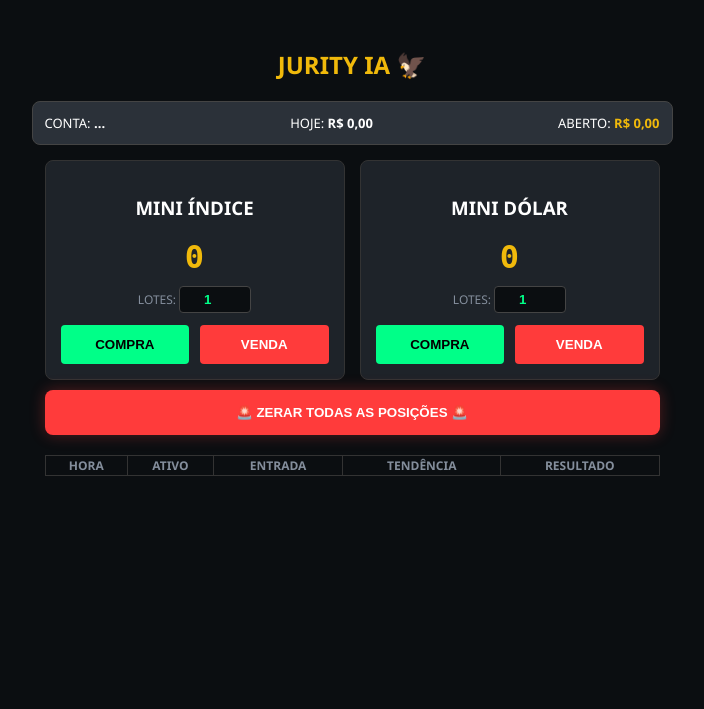
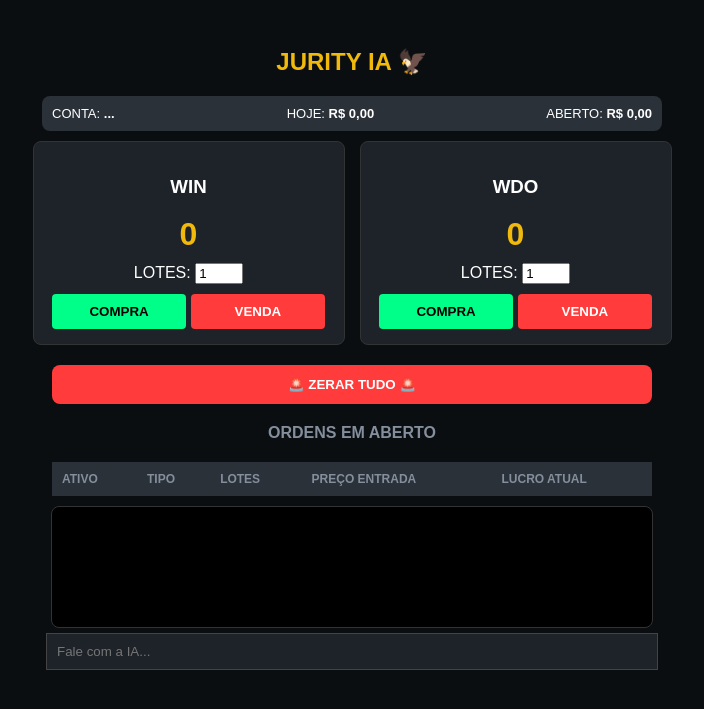
Before and after one commit to eloijurity-creator/DayTraderJurity, a Flask app: page / in a window 1280 px wide. Shown: the top 709 px of the page, without its empty margins (288-992 px from the left). Run offline with Flask 3, Linux system fonts and the light colour scheme; lists and menus that the app fills with data are empty.

Commit message:
Update index.html

```diff
--- a/templates/index.html
+++ b/templates/index.html
@@ -2,16 +2,19 @@
 <html lang="pt-br">
 <head>
     <meta charset="UTF-8">
-    <title>Jurity IA - Trading Dashboard</title>
+    <title>Jurity IA - Trading</title>
     <style>
-        body { background: #0b0e11; color: white; font-family: 'Segoe UI', sans-serif; display: flex; flex-direction: column; align-items: center; padding: 20px; }
-        .card { background: #1e2329; padding: 15px; border-radius: 8px; border: 1px solid #333; text-align: center; width: 290px; }
-        .price { font-size: 32px; color: #f0b90b; font-weight: bold; margin: 10px 0; font-family: monospace; }
-        .btn-buy { background: #00ff88; border: none; padding: 12px; font-weight: bold; cursor: pointer; width: 48%; border-radius: 4px; }
-        .btn-sell { background: #ff3b3b; color: white; border: none; padding: 12px; font-weight: bold; cursor: pointer; width: 48%; border-radius: 4px; }
-        .btn-panic { background: #ff3b3b; color: white; border: none; padding: 15px; font-weight: bold; cursor: pointer; width: 615px; border-radius: 8px; margin-top: 10px; box-shadow: 0 0 15px rgba(255,59,59,0.3); }
-        .status-bar { width: 615px; background: #2b3139; padding: 12px; border-radius: 8px; margin-bottom: 15px; font-size: 13px; display: flex; justify-content: space-between; border: 1px solid #444; }
-        input[type="number"] { background: #0b0e11; border: 1px solid #444; color: #00ff88; padding: 5px; width: 60px; border-radius: 4px; text-align: center; font-weight: bold; }
+        body { background: #0b0e11; color: white; font-family: sans-serif; display: flex; flex-direction: column; align-items: center; padding: 20px; }
+        .card { background: #1e2329; padding: 15px; border-radius: 8px; border: 1px solid #333; text-align: center; width: 280px; }
+        .price { font-size: 32px; color: #f0b90b; font-weight: bold; margin: 10px 0; }
+        .btn-buy { background: #00ff88; border: none; padding: 10px; font-weight: bold; cursor: pointer; width: 48%; border-radius: 4px; }
+        .btn-sell { background: #ff3b3b; color: white; border: none; padding: 10px; font-weight: bold; cursor: pointer; width: 48%; border-radius: 4px; }
+        .status-bar { width: 600px; background: #2b3139; padding: 10px; border-radius: 8px; margin-bottom: 10px; display: flex; justify-content: space-between; font-size: 13px; }
+        table { width: 600px; border-collapse: collapse; margin-top: 15px; font-size: 12px; background: #1e2329; }
+        th { background: #2b3139; color: #848e9c; padding: 10px; text-align: left; }
+        td { padding: 10px; border-bottom: 1px solid #333; }
+        .btn-panic { background: #ff3b3b; color: white; border: none; padding: 12px; width: 600px; margin-top: 10px; font-weight: bold; cursor: pointer; border-radius: 8px; }
+        #chat-win { height: 100px; overflow-y: auto; background: #000; width: 580px; padding: 10px; margin-top: 10px; border-radius: 8px; font-size: 12px; border: 1px solid #333; }
         .gain { color: #00ff88; } .loss { color: #ff3b3b; }
     </style>
 </head>
@@ -19,66 +22,79 @@
     <h2 style="color:#f0b90b">JURITY IA 🦅</h2>
 
     <div class="status-bar">
-        <span>CONTA: <b id="fin-conta" style="color:#fff">...</b></span>
+        <span>CONTA: <b id="fin-conta">...</b></span>
         <span>HOJE: <b id="fin-hoje">R$ 0,00</b></span>
-        <span>ABERTO: <b id="fin-aberto" style="color:#f0b90b">R$ 0,00</b></span>
+        <span>ABERTO: <b id="fin-aberto">R$ 0,00</b></span>
     </div>
 
-    <div style="display:flex; gap:15px; width:615px;">
+    <div style="display:flex; gap:15px; margin-bottom: 10px;">
         <div class="card">
-            <h3>MINI ÍNDICE</h3>
+            <h3>WIN</h3>
             <div id="p-win" class="price">0</div>
-            <div style="margin-bottom:12px; font-size: 12px; color: #848e9c;">
-                LOTES: <input type="number" id="lote-win" value="1" min="1">
-            </div>
-            <div style="display:flex; justify-content: space-between;">
-                <button class="btn-buy" onclick="enviar('WIN','BUY')">COMPRA</button>
-                <button class="btn-sell" onclick="enviar('WIN','SELL')">VENDA</button>
-            </div>
+            <div style="margin-bottom:10px;">LOTES: <input type="number" id="lote-win" value="1" style="width:40px"></div>
+            <button class="btn-buy" onclick="ordem('WIN','BUY')">COMPRA</button>
+            <button class="btn-sell" onclick="ordem('WIN','SELL')">VENDA</button>
         </div>
         <div class="card">
-            <h3>MINI DÓLAR</h3>
+            <h3>WDO</h3>
             <div id="p-wdo" class="price">0</div>
-            <div style="margin-bottom:12px; font-size: 12px; color: #848e9c;">
-                LOTES: <input type="number" id="lote-wdo" value="1" min="1">
-            </div>
-            <div style="display:flex; justify-content: space-between;">
-                <button class="btn-buy" onclick="enviar('WDO','BUY')">COMPRA</button>
-                <button class="btn-sell" onclick="enviar('WDO','SELL')">VENDA</button>
-            </div>
+            <div style="margin-bottom:10px;">LOTES: <input type="number" id="lote-wdo" value="1" style="width:40px"></div>
+            <button class="btn-buy" onclick="ordem('WDO','BUY')">COMPRA</button>
+            <button class="btn-sell" onclick="ordem('WDO','SELL')">VENDA</button>
         </div>
     </div>
 
-    <button class="btn-panic" onclick="enviar('ALL','PANIC')">🚨 ZERAR TODAS AS POSIÇÕES 🚨</button>
+    <button class="btn-panic" onclick="ordem('ALL','PANIC')">🚨 ZERAR TUDO 🚨</button>
 
-    <table border="1" style="width:615px; margin-top:20px; border-collapse:collapse; font-size:12px; border-color: #333;">
-        <thead><tr style="color:#848e9c"><th>HORA</th><th>ATIVO</th><th>ENTRADA</th><th>TENDÊNCIA</th><th>RESULTADO</th></tr></thead>
-        <tbody id="l-body" style="text-align:center"></tbody>
+    <h4 style="margin: 20px 0 5px 0; color: #848e9c;">ORDENS EM ABERTO</h4>
+    <table>
+        <thead><tr><th>ATIVO</th><th>TIPO</th><th>LOTES</th><th>PREÇO ENTRADA</th><th>LUCRO ATUAL</th></tr></thead>
+        <tbody id="t-aberto"></tbody>
     </table>
 
+    <div id="chat-win"></div>
+    <input type="text" id="msg-in" placeholder="Fale com a IA..." style="width:590px; padding:10px; margin-top:5px; background:#1e2329; color:white; border:1px solid #444;">
+
     <script>
-        async function enviar(ativo, tipo) {
-            const lotes = (tipo === 'PANIC') ? 0 : parseInt(document.getElementById(`lote-${ativo.toLowerCase()}`)?.value || 1);
-            await fetch('/set_order', {
-                method:'POST', headers:{'Content-Type':'application/json'},
-                body:JSON.stringify({ativo, tipo, lotes})
-            });
-            alert(tipo === 'PANIC' ? "ENVIANDO COMANDO DE PÂNICO!" : `Ordem ${tipo} de ${lotes} lotes enviada.`);
+        async function ordem(ativo, tipo) {
+            const lotes = parseInt(document.getElementById(`lote-${ativo.toLowerCase()}`)?.value || 1);
+            await fetch('/set_order', {method:'POST', headers:{'Content-Type':'application/json'}, body:JSON.stringify({ativo, tipo, lotes})});
         }
 
         async function update() {
-            const ativos = ['WIN', 'WDO'];
-            for (let a of ativos) {
-                const r = await fetch(`/get_signal?ativo=${a}`);
-                const d = await r.json();
-                document.getElementById(`p-${a.toLowerCase()}`).innerText = d.preco.toLocaleString('pt-BR');
-                document.getElementById('fin-conta').innerText = d.fin.conta;
-                document.getElementById('fin-hoje').innerText = `R$ ${d.fin.lucro_hoje.toFixed(2)}`;
-                document.getElementById('fin-hoje').className = d.fin.lucro_hoje >= 0 ? 'gain' : 'loss';
-                document.getElementById('fin-aberto').innerText = `R$ ${d.fin.em_aberto.toFixed(2)}`;
-                document.getElementById('l-body').innerHTML = d.logs.map(l => `<tr><td>${l.horario}</td><td>${l.ativo}</td><td>${l.preco}</td><td>${l.tendencia}</td><td class="${l.resultado.includes('GAIN')?'gain':'loss'}">${l.resultado}</td></tr>`).join('');
+            const r = await fetch(`/get_signal?ativo=WIN`);
+            const d = await r.json();
+            document.getElementById('p-win').innerText = d.preco;
+            document.getElementById('fin-conta').innerText = d.fin.conta;
+            document.getElementById('fin-hoje').innerText = `R$ ${d.fin.lucro_hoje.toFixed(2)}`;
+            document.getElementById('fin-aberto').innerText = `R$ ${d.fin.em_aberto.toFixed(2)}`;
+
+            // Tabela de Ordens
+            document.getElementById('t-aberto').innerHTML = d.posicoes.map(p => `
+                <tr>
+                    <td>${p.symbol}</td>
+                    <td class="${p.type == 0 ? 'gain' : 'loss'}">${p.type == 0 ? 'COMPRA' : 'VENDA'}</td>
+                    <td>${p.volume}</td>
+                    <td>${p.price_open}</td>
+                    <td class="${p.profit >= 0 ? 'gain' : 'loss'}">R$ ${p.profit.toFixed(2)}</td>
+                </tr>
+            `).join('');
+
+            const r2 = await fetch(`/get_signal?ativo=WDO`);
+            const d2 = await r2.json();
+            document.getElementById('p-wdo').innerText = d2.preco;
+        }
+
+        document.getElementById('msg-in').addEventListener('keypress', async (e) => {
+            if(e.key === 'Enter') {
+                const val = e.target.value; e.target.value = '';
+                const win = document.getElementById('chat-win');
+                win.innerHTML += `<p><b>Você:</b> ${val}</p>`;
+                const res = await fetch('/chat', {method:'POST', headers:{'Content-Type':'application/json'}, body:JSON.stringify({mensagem:val})});
+                const data = await res.json();
+                win.innerHTML += `<p style="color:#00ff88"><b>Jurity:</b> ${data.resposta}</p>`;
             }
-        }
+        });
         setInterval(update, 2000);
     </script>
 </body>
```
